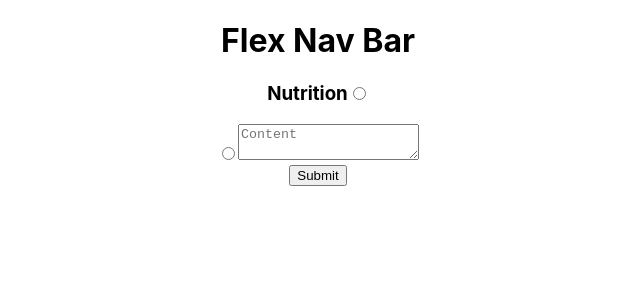
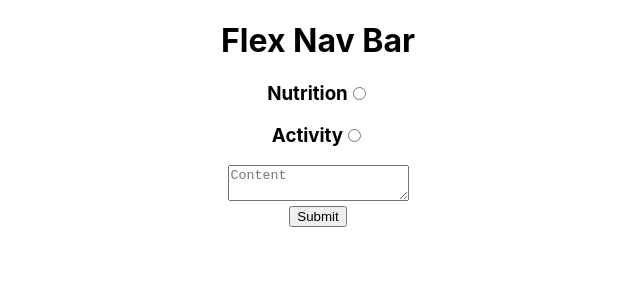
Before and after one commit to micheywong27/flex, a React (Create React App) app: page /form in a window 1280 px wide. Shown: the top 300 px of the page, without its empty margins (322-962 px from the left). Built offline with nearby package versions, Linux system fonts and the light colour scheme; no server answers.

Commit message:
toggle buttons

```diff
--- a/src/Form.js
+++ b/src/Form.js
@@ -1,13 +1,38 @@
 import React from 'react';
 
 class Form extends React.Component{
+    state={
+        nutritionCheck: false,
+        activityCheck: false
+    }
+
+    changeFilter=(e)=>{
+        if (e.target.name === "nutritionCheck") {
+            this.setState({
+                nutritionCheck: true,
+                activityCheck: false
+            })
+        } else if (e.target.name === "activityCheck") {
+            this.setState({
+                nutritionCheck: false,
+                activityCheck: true
+            })
+        }
+    }
+
     render(){
         return(
             <div>
                 <form>
                     <div>
-                    <h3>Nutrition<input type="radio"/></h3>
-                    <input type="radio" />
+                    <h3>Nutrition<input type="radio"
+                                        name="nutritionCheck"
+                                        checked={this.state.nutritionCheck}
+                                        onClick={this.changeFilter}/></h3>
+                    <h3>Activity<input type="radio"
+                                        name="activityCheck"
+                                        checked={this.state.activityCheck}
+                                        onClick={this.changeFilter}/></h3>
                     <textarea type="text" placeholder="Content" />
                     </div>
                     <button>Submit</button>
```
